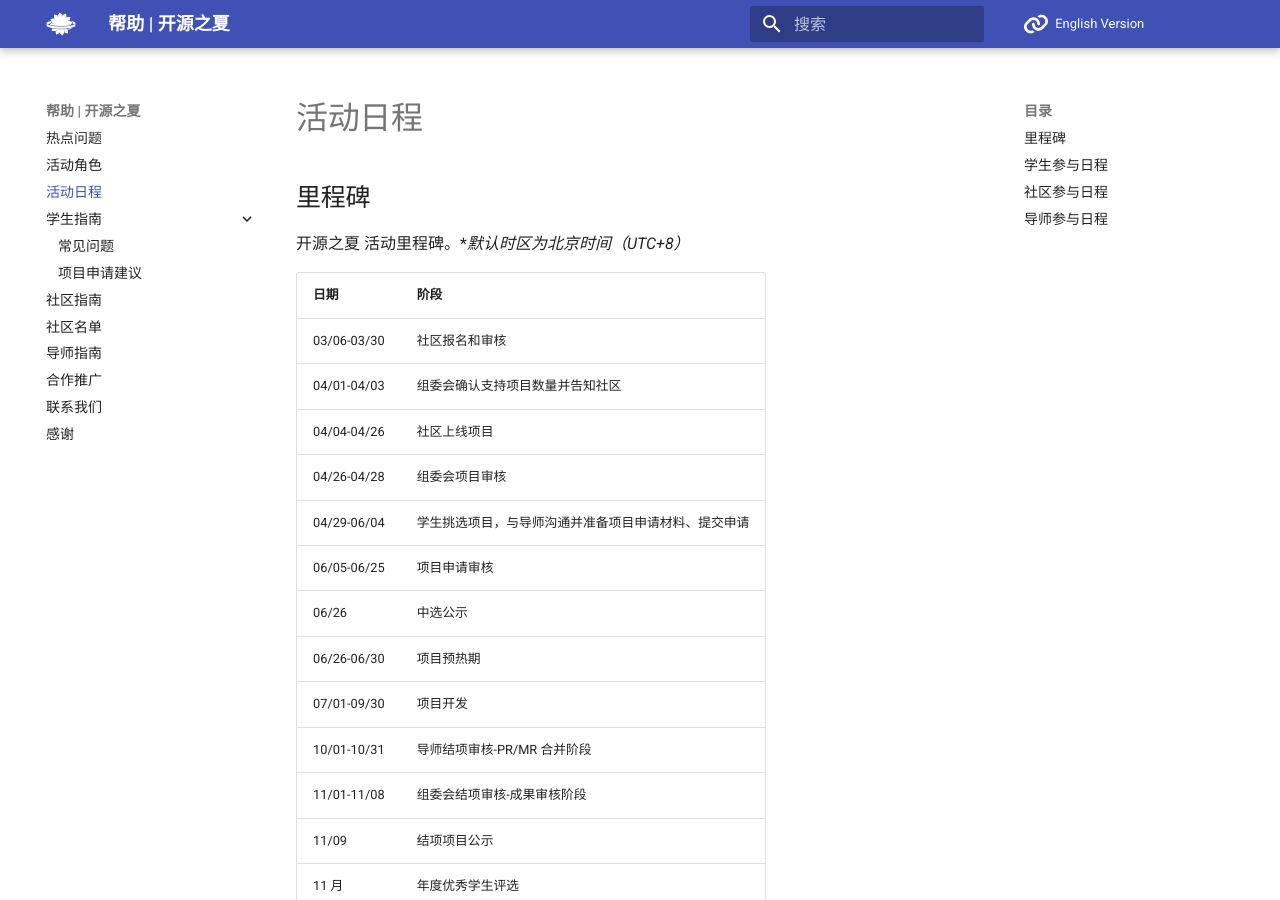
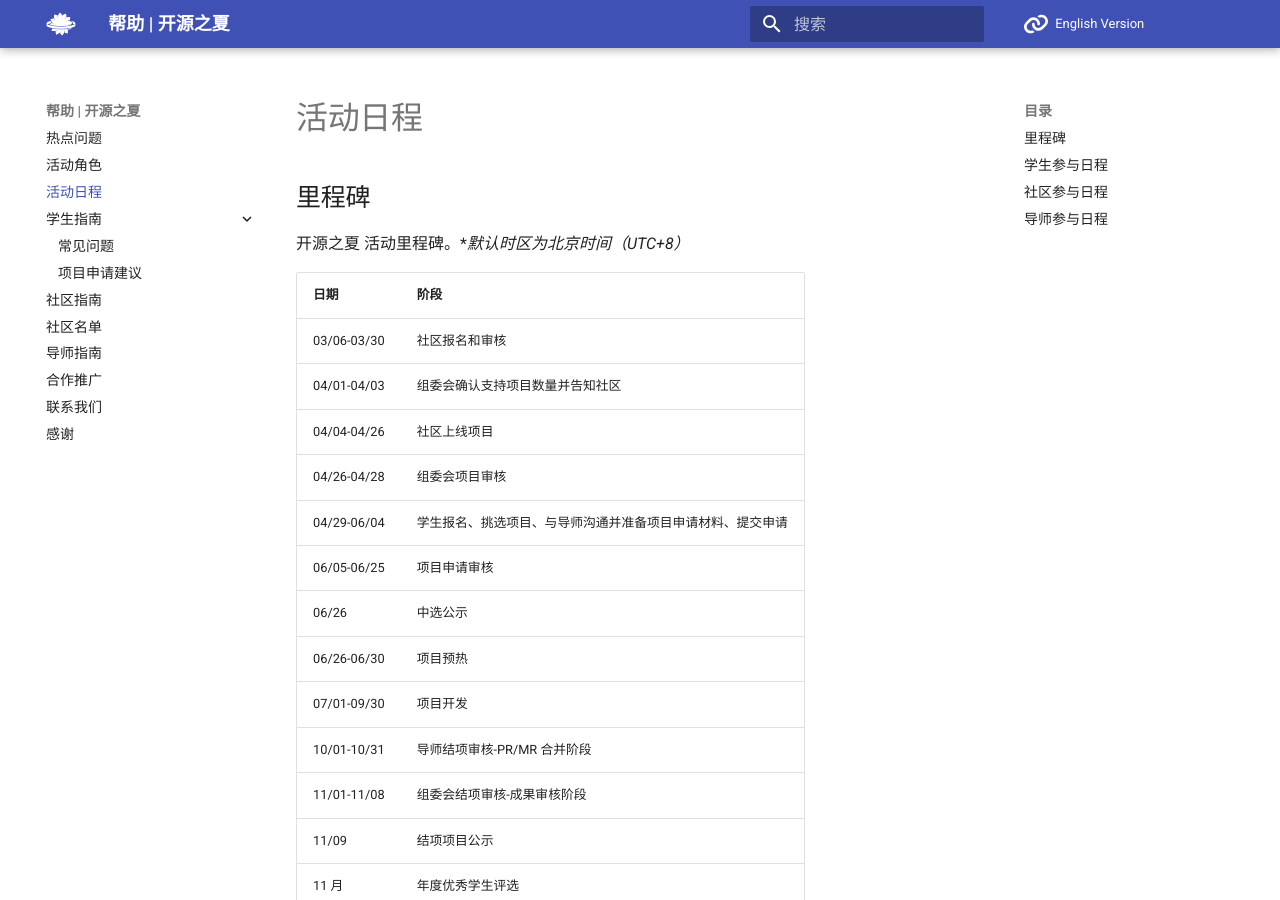
Before and after one commit to summer-ospp/help, an MkDocs documentation site: the page built from docs/timeline.md, in a window 1280 px wide and 900 px high. Built offline with MkDocs 1.6.1 and Material for MkDocs 9.7.7, drawn with Linux system fonts in a browser that asks for light colours; comment, search, counter and statistics services are not loaded.

Commit message:
Update timeline.md

```diff
--- a/docs/timeline.md
+++ b/docs/timeline.md
@@ -10,10 +10,10 @@
 | 04/01-04/03 | 组委会确认支持项目数量并告知社区   |
 | 04/04-04/26 | 社区上线项目               |
 | 04/26-04/28 | 组委会项目审核             |
-| 04/29-06/04 | 学生挑选项目，与导师沟通并准备项目申请材料、提交申请   |
+| 04/29-06/04 | 学生报名、挑选项目、与导师沟通并准备项目申请材料、提交申请   |
 | 06/05-06/25 | 项目申请审核           |
 | 06/26       | 中选公示                 |
-| 06/26-06/30 | 项目预热期               |
+| 06/26-06/30 | 项目预热               |
 | 07/01-09/30 | 项目开发                 |
 | 10/01-10/31 | 导师结项审核-PR/MR 合并阶段   |
 | 11/01-11/08 | 组委会结项审核-成果审核阶段   |
```
